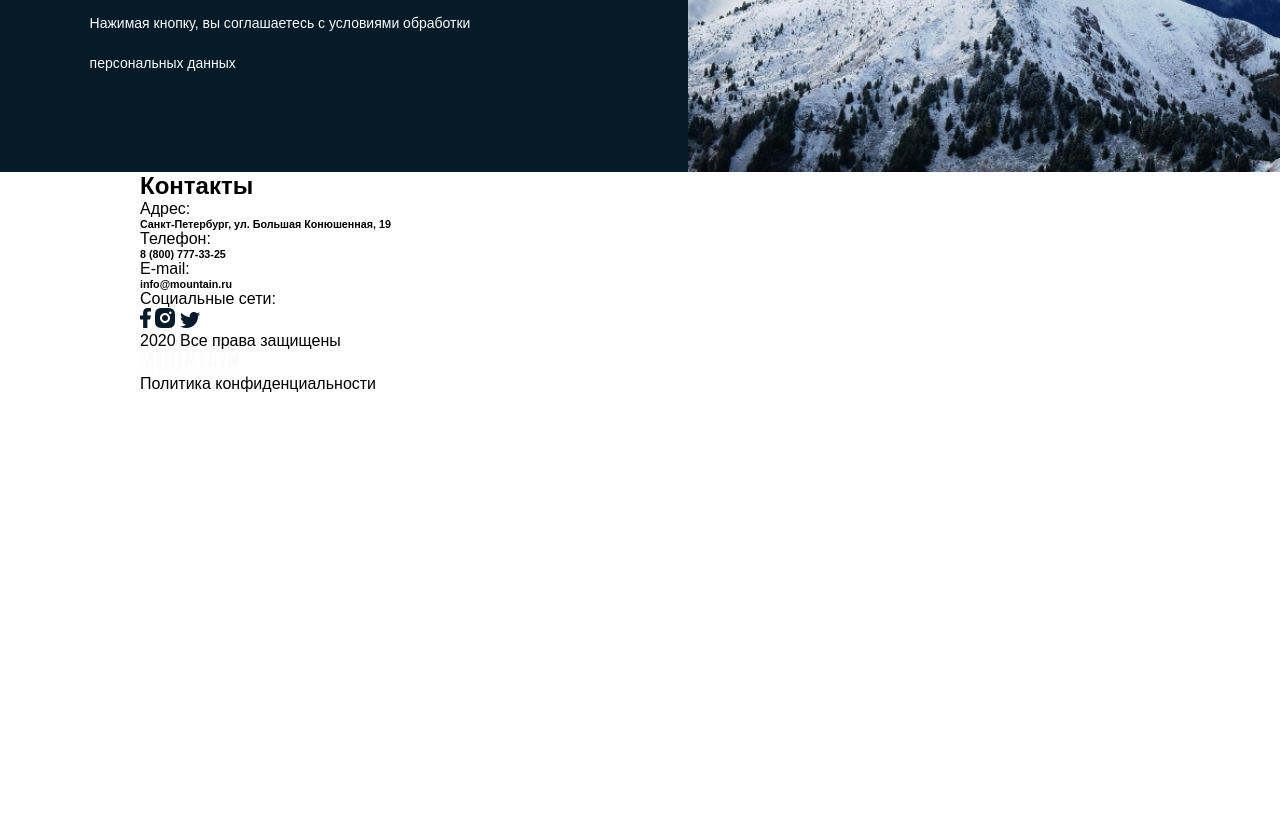
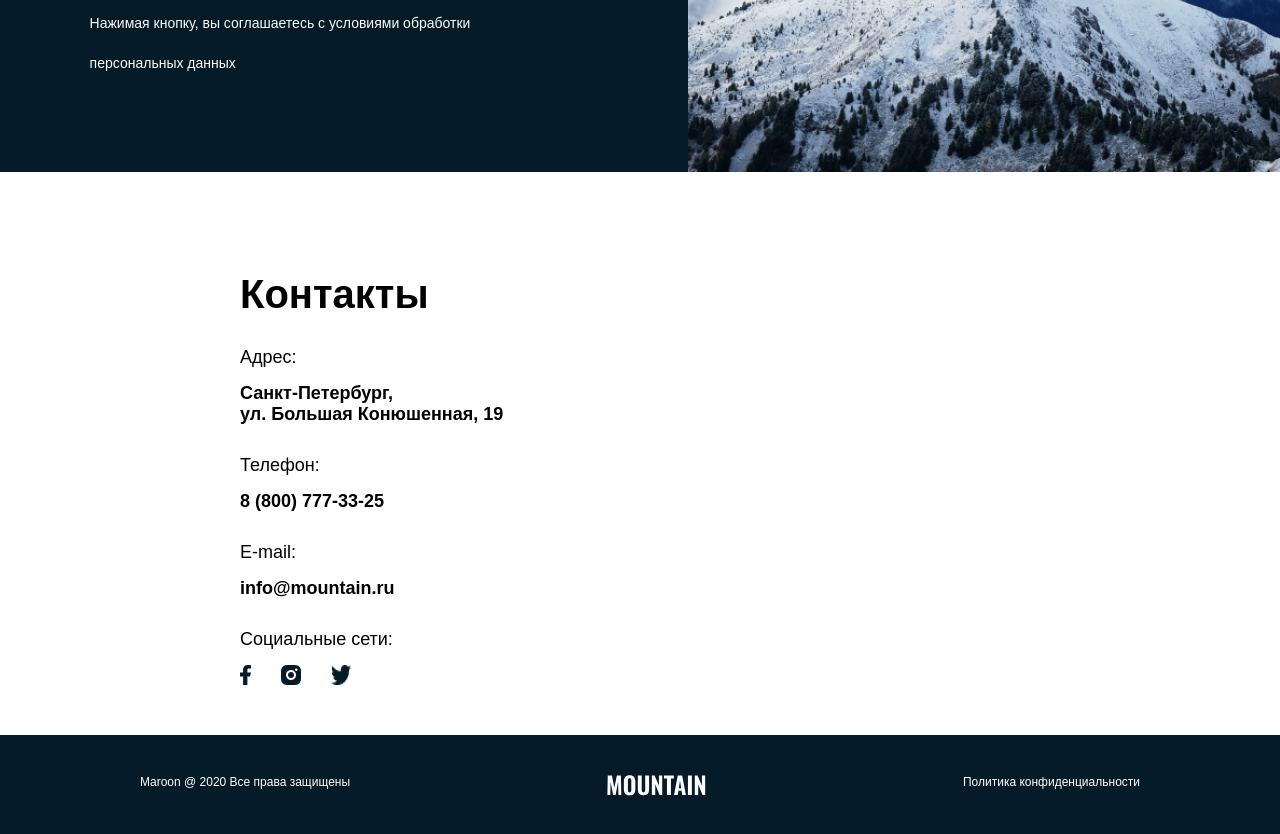
Before and after one commit to hamrakulovmuhammad/mountain_everets, a website built with Vite: page index.html in a window 1280 px wide. Shown: the part 4055-4889 px from the top of the page. Before the commit the page ends 4448 px from the top, so only its background shows below. Built offline with nearby package versions, Linux system fonts and the light colour scheme.

Commit message:
finishing Everest Mountain but Without adaptation

```diff
--- a/index.html
+++ b/index.html
@@ -321,13 +321,18 @@
       </div>
       <div class="container">
         <div class="location_and_contact">
-          <div class="location_side"></div>
+          <div class="location_side">
+            <script type="text/javascript" charset="utf-8" async src="https://api-maps.yandex.ru/services/constructor/1.0/js/?um=constructor%3A0cdeadfa9cedcc35076f16a7fe32de769bb1755b835ee26bce7af64232ffa1fc&amp;width=600&amp;height=457&amp;lang=ru_RU&amp;scroll=true"></script>
+          </div>
           <div class="contact_side">
             <h2>Контакты</h2>
             <div class="content">
               <div class="contact">
                 <p>Адрес:</p>
-                <h6>Санкт-Петербург, ул. Большая Конюшенная, 19</h6>
+                <h6>
+                  Санкт-Петербург,<br />
+                  ул. Большая Конюшенная, 19
+                </h6>
               </div>
               <div class="contact">
                 <p>Телефон:</p>
@@ -352,7 +357,7 @@
       <div class="footer">
         <div class="container">
           <div class="footer_flex">
-            <p>2020 Все права защищены</p>
+            <p>Maroon @ 2020 Все права защищены</p>
             <img src="/public/logo.svg" alt="" />
             <p>Политика конфиденциальности</p>
           </div>
--- a/style.scss
+++ b/style.scss
@@ -9,28 +9,21 @@
 }
 *::-webkit-scrollbar-track {
   border-radius: 5px;
-  background-color: #061B28;
-
+  background-color: #061b28;
 }
-
 *::-webkit-scrollbar-track:hover {
-  background-color: #B8C0C2;
+  background-color: #b8c0c2;
 }
-
 *::-webkit-scrollbar-track:active {
   background-color: white;
-
 }
-
 *::-webkit-scrollbar-thumb {
   border-radius: 5px;
   background-color: white;
 }
-
 *::-webkit-scrollbar-thumb:hover {
   background-color: blue;
 }
-
 *::-webkit-scrollbar-thumb:active {
   background-color: blue;
 }
@@ -363,7 +356,6 @@
 .need_help_flex {
   display: flex;
   font-family: "Oswald", sans-serif;
-
   .need_help_flex_left {
     width: 100%;
     padding: 7%;
@@ -411,3 +403,46 @@
     padding: 1px;
   }
 }
+.location_and_contact {
+  display: flex;
+  margin-top: 100px;
+  gap: 100px;
+  .contact_side {
+    h2 {
+      font-size: 40px;
+      font-weight: 600;
+      margin-bottom: 30px;
+    }
+    .contact {
+      p {
+        font-size: 18px;
+        margin-bottom: 15px;
+      }
+      h6 {
+        font-weight: 800;
+        font-size: 18px;
+        margin-bottom: 30px;
+      }
+      .contact_flex {
+        display: flex;
+        gap: 30px;
+      }
+    }
+  }
+}
+.footer {
+  display: flex;
+  align-items: center;
+  margin-top: 50px;
+  width: 100%;
+  height: 100px;
+  background: #061b28;
+  .footer_flex {
+    display: flex;
+    justify-content: space-between;
+    p {
+      color: white;
+      font-size: 12px;
+    }
+  }
+}
```
